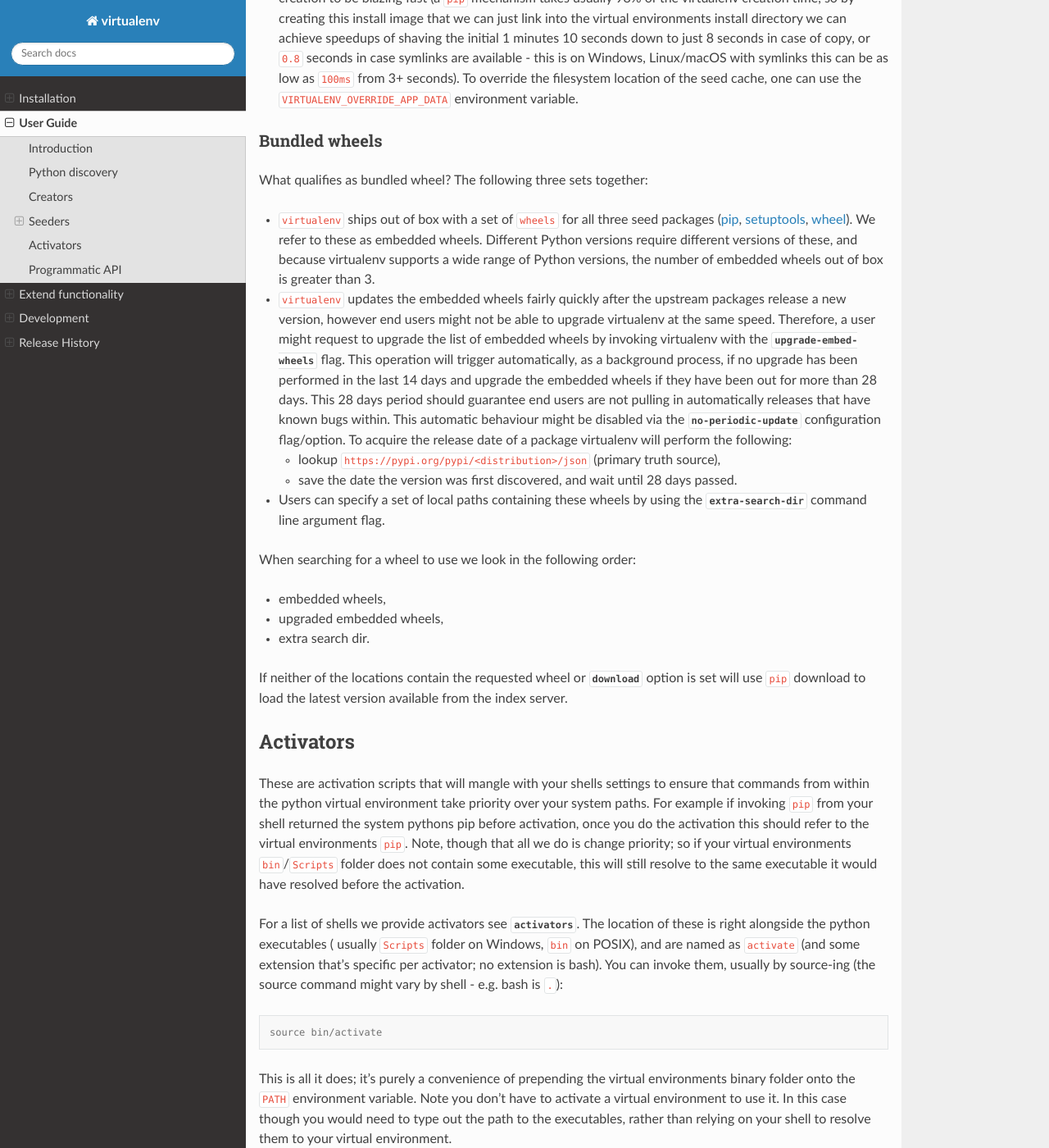
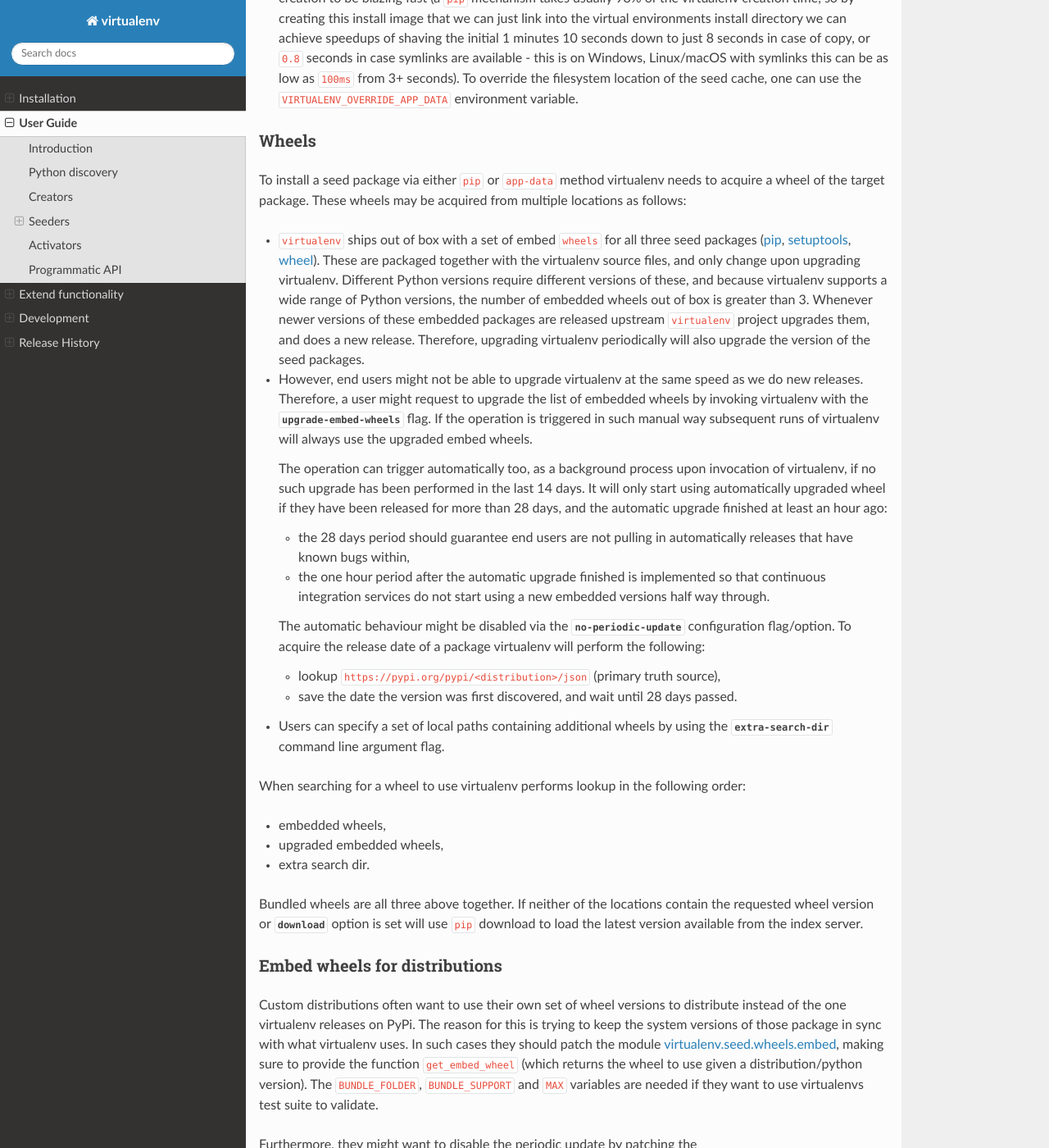
Before and after one commit to pypa/virtualenv, a Sphinx documentation site: the page built from docs/user_guide.rst, in a window 1280 px wide and 1400 px high, scrolled down 2964 px. Shown: the whole window at 82% size. Built offline with Sphinx 7.4.7 and the Read the Docs theme 2.0.0, drawn with Linux system fonts in a browser that asks for light colours; pages that are not in the unit, such as notebooks, are missing from menus; the version number could not be read and is left out; some of the changed text lies outside the part shown.

Commit message:
Improve documentation
Signed-off-by: Bernat Gabor <bgabor8@bloomberg.net>

```diff
--- a/docs/user_guide.rst
+++ b/docs/user_guide.rst
@@ -131,38 +131,65 @@ main seed mechanism available:
   To override the filesystem location of the seed cache, one can use the
   ``VIRTUALENV_OVERRIDE_APP_DATA`` environment variable.
 
-Bundled wheels
-~~~~~~~~~~~~~~
+Wheels
+~~~~~~
 
-What qualifies as bundled wheel? The following three sets together:
+To install a seed package via either ``pip`` or ``app-data`` method virtualenv needs to acquire a wheel of the target
+package. These wheels may be acquired from multiple locations as follows:
 
-- ``virtualenv`` ships out of box with a set of ``wheels`` for all three seed packages (:pypi:`pip`, :pypi:`setuptools`,
-  :pypi:`wheel`). We refer to these as embedded wheels. Different Python versions require different versions of these,
-  and because virtualenv supports a wide range of Python versions, the number of embedded wheels out of box is greater
-  than 3.
-- ``virtualenv`` updates the embedded wheels fairly quickly after the upstream packages release a new version, however
-  end users might not be able to upgrade virtualenv at the same speed. Therefore, a user might request to upgrade the
-  list of embedded wheels by invoking virtualenv with the :option:`upgrade-embed-wheels` flag. This operation will
-  trigger automatically, as a background process, if no upgrade has been performed in the last 14 days and upgrade the
-  embedded wheels if they have been out for more than 28 days. This 28 days period should guarantee end users are not
-  pulling in automatically releases that have known bugs within. This automatic behaviour might be disabled via the
-  :option:`no-periodic-update` configuration flag/option. To acquire the release date of a package virtualenv will
-  perform the following:
+- ``virtualenv`` ships out of box with a set of embed ``wheels`` for all three seed packages (:pypi:`pip`,
+  :pypi:`setuptools`, :pypi:`wheel`). These are packaged together with the virtualenv source files, and only change upon
+  upgrading virtualenv. Different Python versions require different versions of these, and because virtualenv supports a
+  wide range of Python versions, the number of embedded wheels out of box is greater than 3. Whenever newer versions of
+  these embedded packages are released upstream ``virtualenv`` project upgrades them, and does a new release. Therefore,
+  upgrading virtualenv periodically will also upgrade the version of the seed packages.
+- However, end users might not be able to upgrade virtualenv at the same speed as we do new releases. Therefore, a user
+  might request to upgrade the list of embedded wheels by invoking virtualenv with the :option:`upgrade-embed-wheels`
+  flag. If the operation is triggered in such manual way subsequent runs of virtualenv will always use the upgraded
+  embed wheels.
+
+  The operation can trigger automatically too, as a background process upon invocation of virtualenv, if no such upgrade
+  has been performed in the last 14 days. It will only start using automatically upgraded wheel if they have been
+  released for more than 28 days, and the automatic upgrade finished at least an hour ago:
+
+  - the 28 days period should guarantee end users are not pulling in automatically releases that have known bugs within,
+  - the one hour period after the automatic upgrade finished is implemented so that continuous integration services do
+    not start using a new embedded versions half way through.
+
+
+  The automatic behaviour might be disabled via the :option:`no-periodic-update` configuration flag/option. To acquire
+  the release date of a package virtualenv will perform the following:
 
   - lookup ``https://pypi.org/pypi/<distribution>/json`` (primary truth source),
   - save the date the version was first discovered, and wait until 28 days passed.
+- Users can specify a set of local paths containing additional wheels by using the :option:`extra-search-dir` command
+  line argument flag.
 
-- Users can specify a set of local paths containing these wheels by using the :option:`extra-search-dir` command line
-  argument flag.
-
-When searching for a wheel to use we look in the following order:
+When searching for a wheel to use virtualenv performs lookup in the following order:
 
 - embedded wheels,
 - upgraded embedded wheels,
 - extra search dir.
 
-If neither of the locations contain the requested wheel or :option:`download` option is set will use ``pip`` download to
-load the latest version available from the index server.
+Bundled wheels are all three above together. If neither of the locations contain the requested wheel version or
+:option:`download` option is set will use ``pip`` download to load the latest version available from the index server.
+
+Embed wheels for distributions
+~~~~~~~~~~~~~~~~~~~~~~~~~~~~~~
+
+Custom distributions often want to use their own set of wheel versions to distribute instead of the one virtualenv
+releases on PyPi. The reason for this is trying to keep the system versions of those package in sync with what
+virtualenv uses. In such cases they should patch the module `virtualenv.seed.wheels.embed
+<https://github.com/pypa/virtualenv/tree/bundle/src/virtualenv/seed/wheels/embed>`_, making sure to provide the function
+``get_embed_wheel`` (which returns the wheel to use given a distribution/python version). The ``BUNDLE_FOLDER``,
+``BUNDLE_SUPPORT`` and ``MAX`` variables are needed if they want to use virtualenvs test suite to validate.
+
+Furthermore, they might want to disable the periodic update by patching the
+`virtualenv.seed.embed.base_embed.PERIODIC_UPDATE_ON_BY_DEFAULT
+<https://github.com/pypa/virtualenv/tree/bundle/src/virtualenv/seed/embed/base_embed.py>`_
+to ``False``, and letting the system update mechanism to handle this. Note in this case the user might still request an
+upgrade of the embedded wheels by invoking virtualenv via :option:`upgrade-embed-wheels`, but no longer happens
+automatically, and will not alter the OS provided wheels.
 
 Activators
 ----------
```
